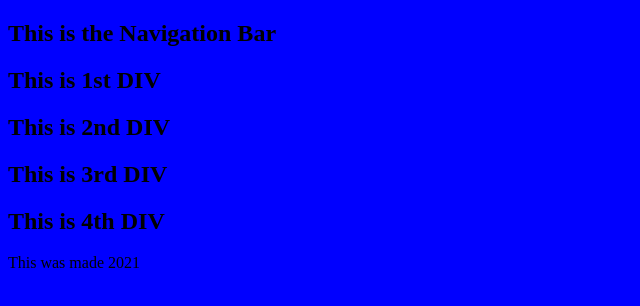
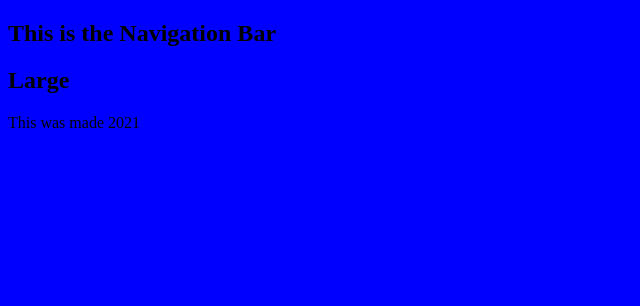
Before and after one commit to oscarpete/responsive-webdesign, a plain HTML site: page index.html in a window 1280 px wide. Shown: the whole page, without its empty margins (0-640 px from the left). Drawn offline with Linux system fonts and the light colour scheme.

Commit message:
Display / hide elements

```diff
--- a/css/style.css
+++ b/css/style.css
@@ -1,9 +1,14 @@
+
+
 /* --- smartphones --   */
 @media only screen and (max-width: 600px) {
     body {
         background-color: red;
     [ class *= "container" ] width: 100 %;
         text-align: center;
+    }
+    div#medium, div#large {
+        display: none;
     }
 
 }
@@ -13,6 +18,9 @@
     body {
         background-color: green;
     }
+    div#small, div#large {
+        display: none;
+    }
 }
 
 /* For desktops: */
@@ -20,4 +28,10 @@
     body {
         background-color: blue;
     }
+    div#large {
+        display: inline;
+    }
+    div#medium, div#small {
+        display: none;
+    }
 }
--- a/index.html
+++ b/index.html
@@ -14,18 +14,18 @@
 </header>
 
 <section class="main">
-    <div class="container">
-        <h2>This is 1st DIV</h2>
+    <div class="container" id="small">
+        <h2>Small</h2>
     </div>
-    <div class="container">
-        <h2>This is 2nd DIV</h2>
+
+    <div class="container" id="medium">
+        <h2>Medium</h2>
     </div>
-    <div class="container">
-        <h2>This is 3rd DIV</h2>
+
+    <div class="container" id="large">
+        <h2>Large</h2>
     </div>
-    <div class="container">
-        <h2>This is 4th DIV</h2>
-    </div>
+
 </section>
 
 <footer>
```
